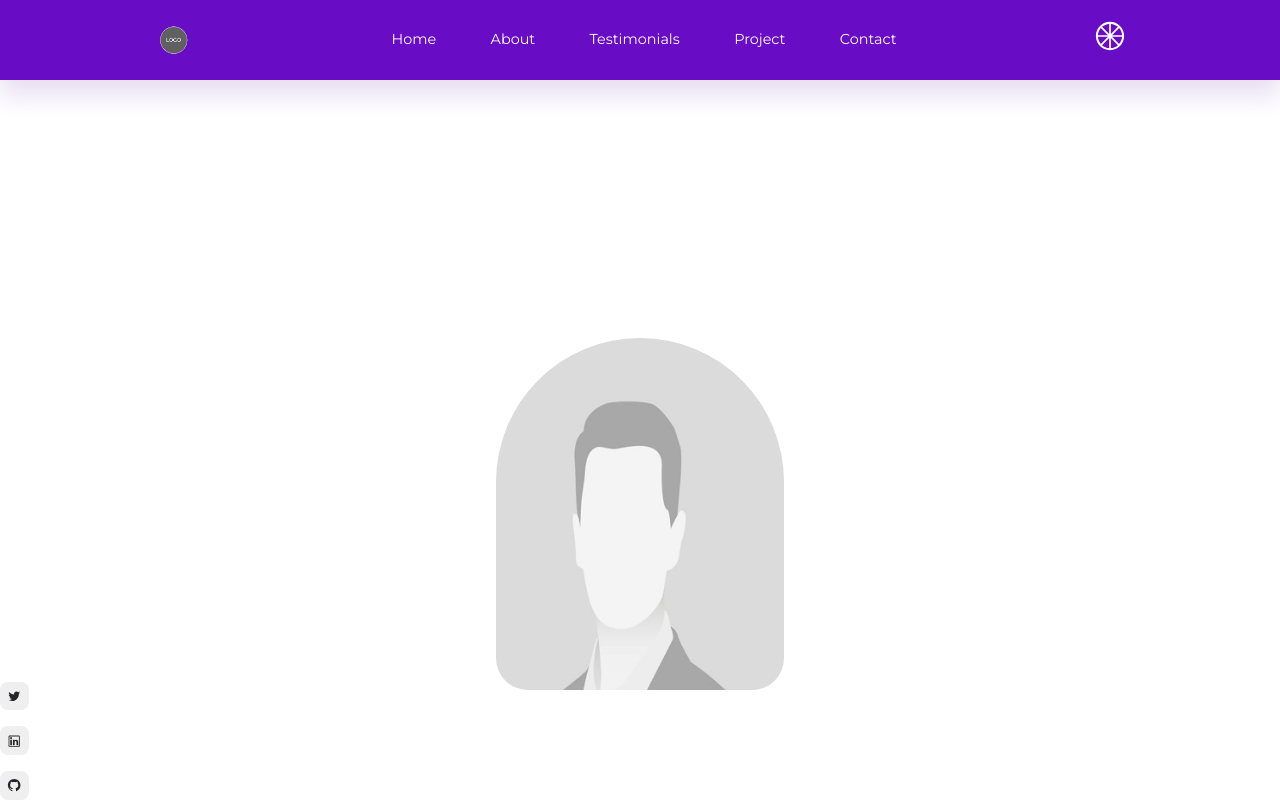
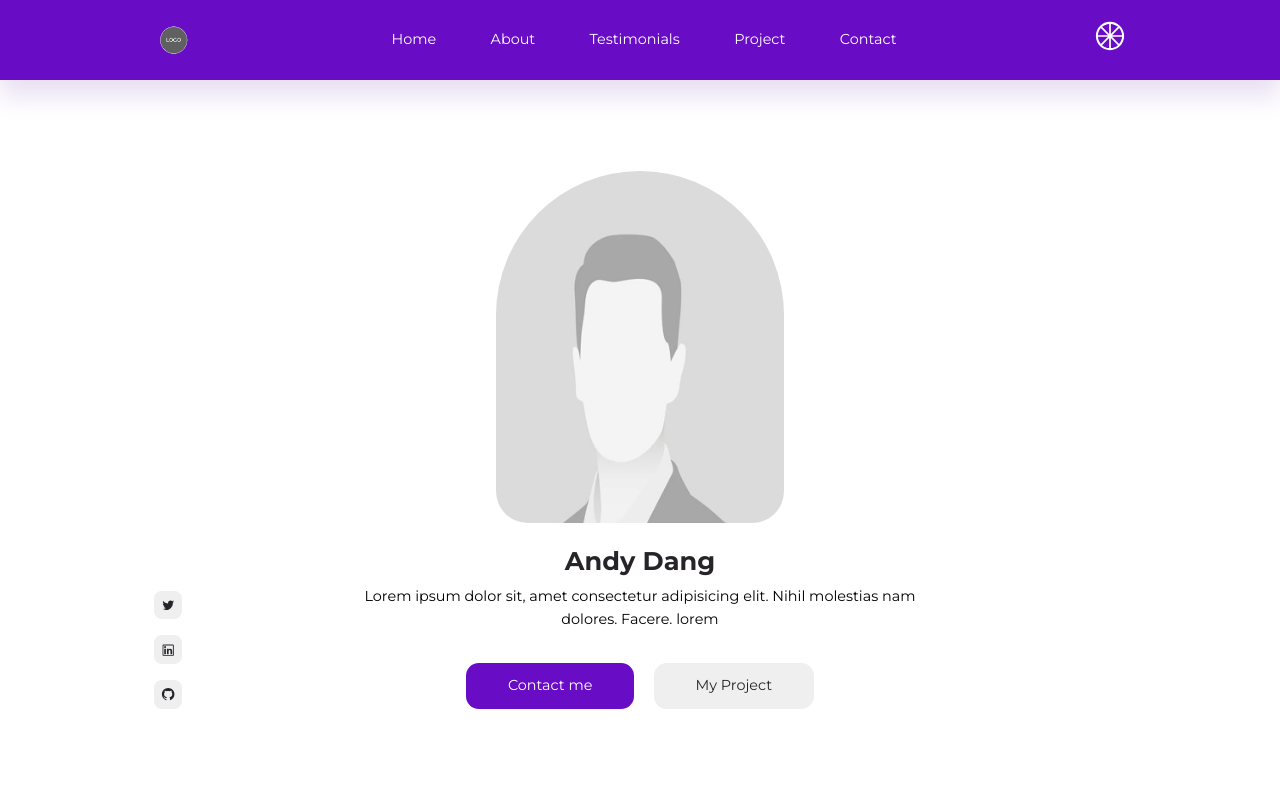
Before and after one commit to andydangit/ProfileV2, a React (Create React App) app: page / in a window 1280 px wide. Shown: the top 800 px of the page. Built offline with nearby package versions, Linux system fonts and the light colour scheme.

Commit message:
bug fix: move div to bottom

```diff
--- a/src/sections/header/Header.jsx
+++ b/src/sections/header/Header.jsx
@@ -6,17 +6,18 @@ import data from "./data";
 function Header() {
   return (
     <header id="header">
-      <div className="container header_container"></div>
-      <div className="header_profile">
-        <img src={headerImag} alt=" Portrait Header" />
+      <div className="container header_container">
+        <div className="header_profile">
+          <img src={headerImag} alt=" Portrait Header" />
+        </div>
         <h3> Andy Dang </h3>
         <p>
           Lorem ipsum dolor sit, amet consectetur adipisicing elit. Nihil
-          molestias nam dolores. Facere.
+          molestias nam dolores. Facere. lorem
         </p>
         <div className="header_cta">
-          <a href="#contact"> Contact me</a>
-          <a href="#portfolio"> My Project </a>
+          <a href="#contact" className="btn primary"> Contact me</a>
+          <a href="#portfolio" className="btn light"> My Project </a>
         </div>
         <div className="header_socials">
           {data.map((item) => (
@@ -25,7 +26,8 @@ function Header() {
               href={item.link}
               target="_blank"
               rel="noopener noreferrer"
-            > {item.icon}
+            >
+              {item.icon}
             </a>
           ))}
         </div>
```
